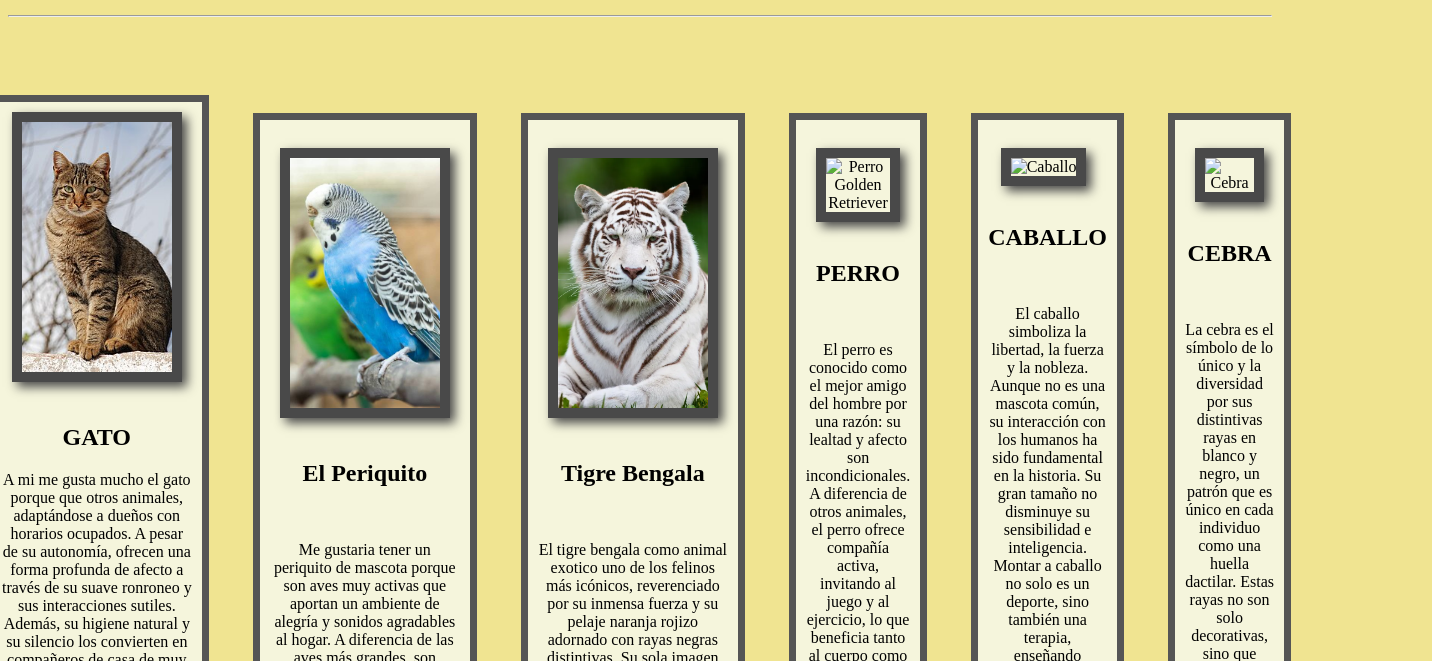
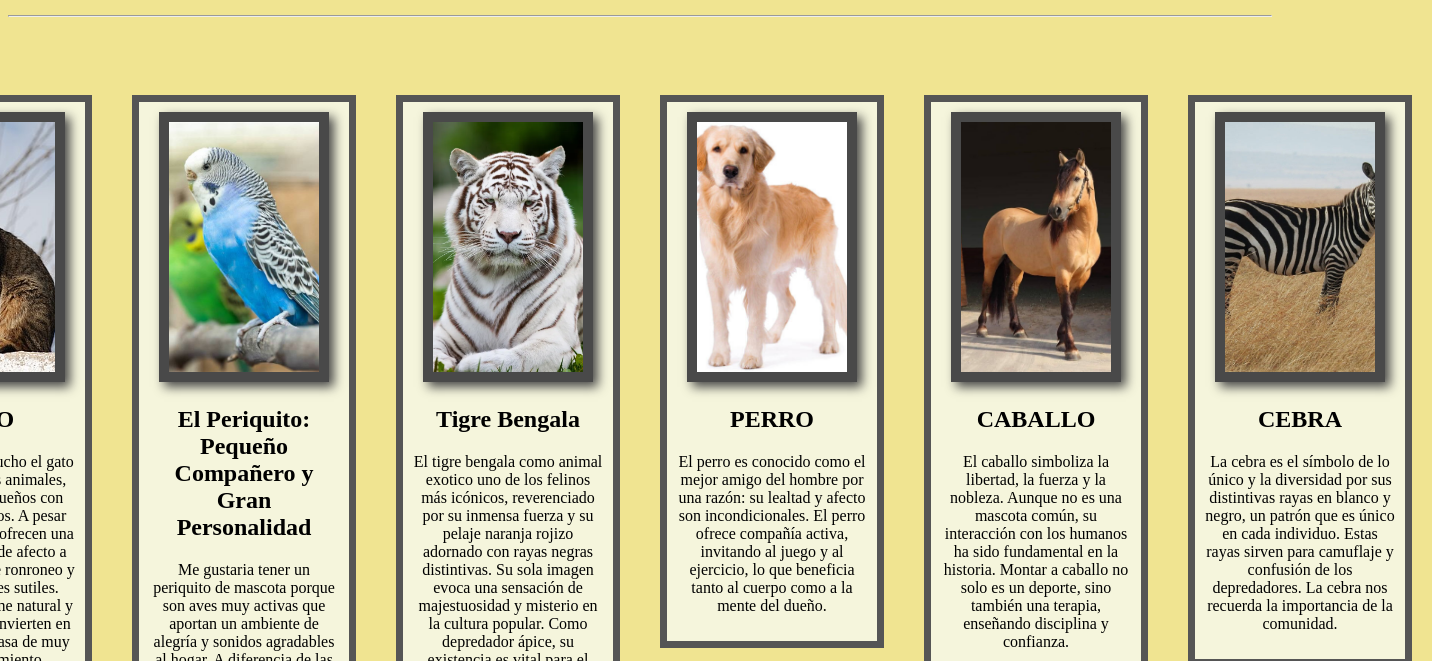
Before and after one commit to Cabra0711/M2_HTML-Y-CSS_MOODLE_week_1, a plain HTML site: page index.html in a window 1280 px wide. Shown: the part 179-840 px from the top of the page, 1432 px wide, since content can reach past the window. Drawn offline with Linux system fonts and the light colour scheme.

Commit message:
Update index.html

```diff
--- a/index.html
+++ b/index.html
@@ -14,7 +14,6 @@
             background-color: beige;
         }
     </style>
-
 </head>
 <body style="background-color: #F0E491;">
     <header>
@@ -32,6 +31,7 @@
             <li><a href="https://cabra0711.github.io/Cabra0711-github-io/" target="_blank">INICIO</a></li>
             <li><a href="./acercami.html">ACERCA MI</a></li>
             <li><a href="https://cabra0711.github.io/Cabra0711-github-io/projecto.html" target="_blank">PROJECTOS</a></li>
+
         </ul>
         <hr>
     </nav>
@@ -49,7 +49,7 @@
             <div>
                 <article>
                     <img src="./IMG/periquitos_5df5a243_1000x666.jpg" alt="Periquito">
-                    <h2>El Periquito</h2>
+                    <h2>El Periquito: Pequeño Compañero y Gran Personalidad</h2>
                     <p>Me gustaria tener un periquito de mascota porque son aves muy activas que aportan un ambiente de alegría y sonidos agradables al hogar. A diferencia de las aves más grandes, son relativamente fáciles de cuidar. Su mayor atractivo es su naturaleza juguetona y, con paciencia, la capacidad de algunos de ellos para imitar palabras y gorjeos. Crean fuertes lazos y ofrecen un compañerismo activo, ideal para quienes buscan una mascota visible y comunicativa que se adapte a espacios pequeños.</p>
                 </article>
         </div>
@@ -60,27 +60,29 @@
                     <p>El tigre bengala como animal exotico uno de los felinos más icónicos, reverenciado por su inmensa fuerza y su pelaje naranja rojizo adornado con rayas negras distintivas. Su sola imagen evoca una sensación de majestuosidad y misterio en la cultura popular. Como depredador ápice, su existencia es vital para el equilibrio de los ecosistemas de la India y Nepal. Aunque no es una mascota, su belleza indomable y la urgente necesidad de su conservación son la principal fuente de fascinación humana.</p>
                 </article>
             </div>
+
             <div>
                 <article>
-                    <img src="./IMG/perro.jpg" alt="Perro Golden Retriever">
+                    <img src="./IMG/perro.jpg.jpg"" alt="Perro Golden Retriever">
                     <h2>PERRO</h2>
-                    <p>El perro es conocido como el mejor amigo del hombre por una razón: su lealtad y afecto son incondicionales. A diferencia de otros animales, el perro ofrece compañía activa, invitando al juego y al ejercicio, lo que beneficia tanto al cuerpo como a la mente del dueño. Su presencia en el hogar aumenta la seguridad y son animales que, a través de la obediencia y el entrenamiento, se integran perfectamente en la vida familiar, brindando una alegría y una energía constante.</p>
+                    <p>El perro es conocido como el mejor amigo del hombre por una razón: su lealtad y afecto son incondicionales. El perro ofrece compañía activa, invitando al juego y al ejercicio, lo que beneficia tanto al cuerpo como a la mente del dueño.</p>
                 </article>
             </div>
             <div>
                 <article>
-                    <img src="./IMG/caballo.jpg" alt="Caballo">
+                    <img src="./IMG/caballo.jpg.jpg"" alt="Caballo">
                     <h2>CABALLO</h2>
-                    <p>El caballo simboliza la libertad, la fuerza y la nobleza. Aunque no es una mascota común, su interacción con los humanos ha sido fundamental en la historia. Su gran tamaño no disminuye su sensibilidad e inteligencia. Montar a caballo no solo es un deporte, sino también una terapia, enseñando disciplina, confianza y respeto mutuo. La simple presencia de un caballo inspira una conexión profunda con la naturaleza y una sensación de poder controlado.</p>
+                    <p>El caballo simboliza la libertad, la fuerza y la nobleza. Aunque no es una mascota común, su interacción con los humanos ha sido fundamental en la historia. Montar a caballo no solo es un deporte, sino también una terapia, enseñando disciplina y confianza.</p>
                 </article>
             </div>
             <div>
                 <article>
-                    <img src="./IMG/cebra.jpg" alt="Cebra">
+                    <img src="./IMG/cebra.jpg.jpg" alt="Cebra">
                     <h2>CEBRA</h2>
-                    <p>La cebra es el símbolo de lo único y la diversidad por sus distintivas rayas en blanco y negro, un patrón que es único en cada individuo como una huella dactilar. Estas rayas no son solo decorativas, sino que sirven para camuflaje y confusión de los depredadores. La cebra nos recuerda la importancia de la comunidad, ya que siempre viajan en manadas, y la belleza de destacar mientras se es parte de un grupo, siendo un animal exótico que capta la atención de todos.</p>
+                    <p>La cebra es el símbolo de lo único y la diversidad por sus distintivas rayas en blanco y negro, un patrón que es único en cada individuo. Estas rayas sirven para camuflaje y confusión de los depredadores. La cebra nos recuerda la importancia de la comunidad.</p>
                 </article>
             </div>
+
     </section>
     <br><br><br><br><br><br><br>
 </body>
```
Lines whose indentation alone changed are shown as unchanged.
